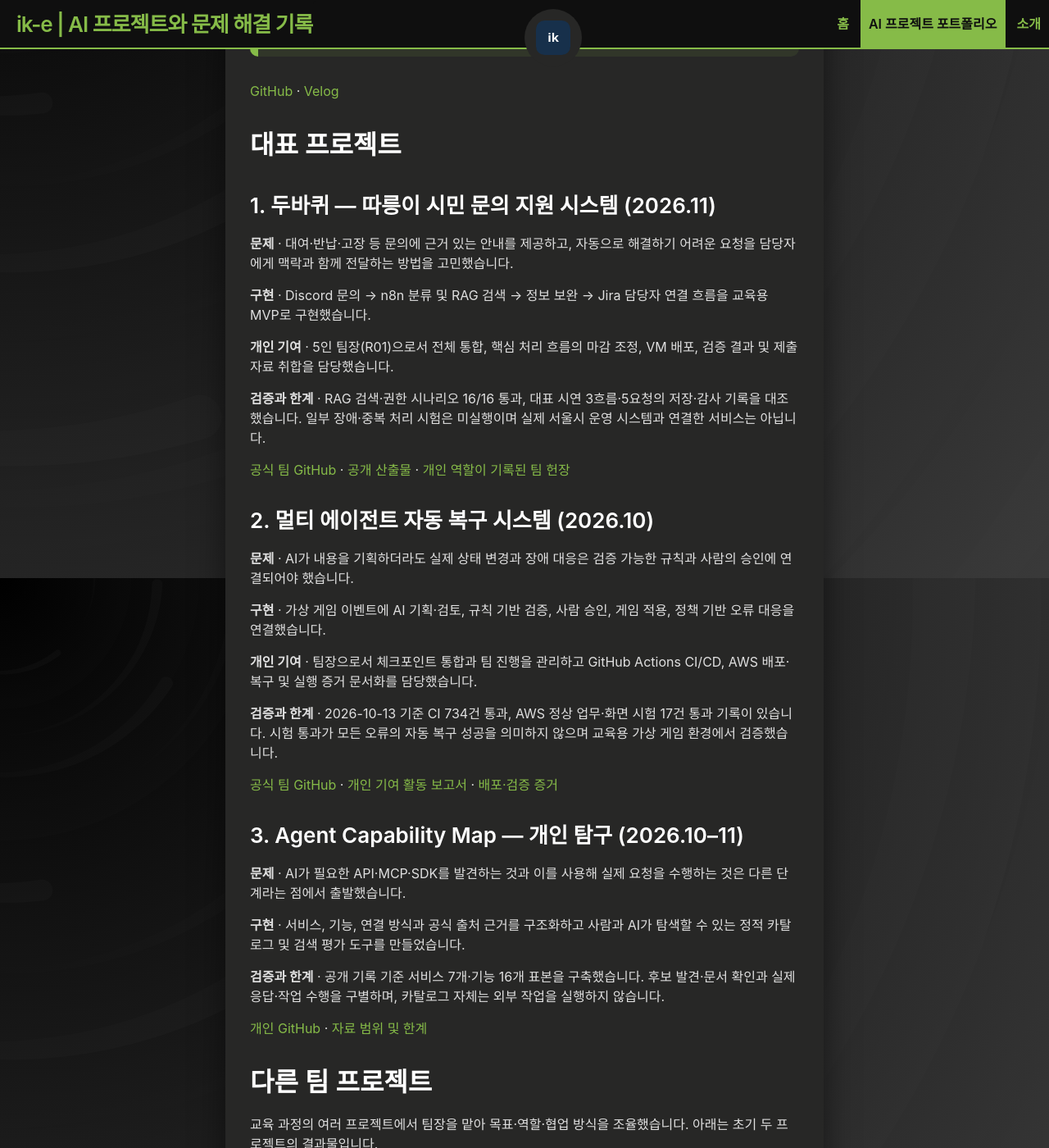
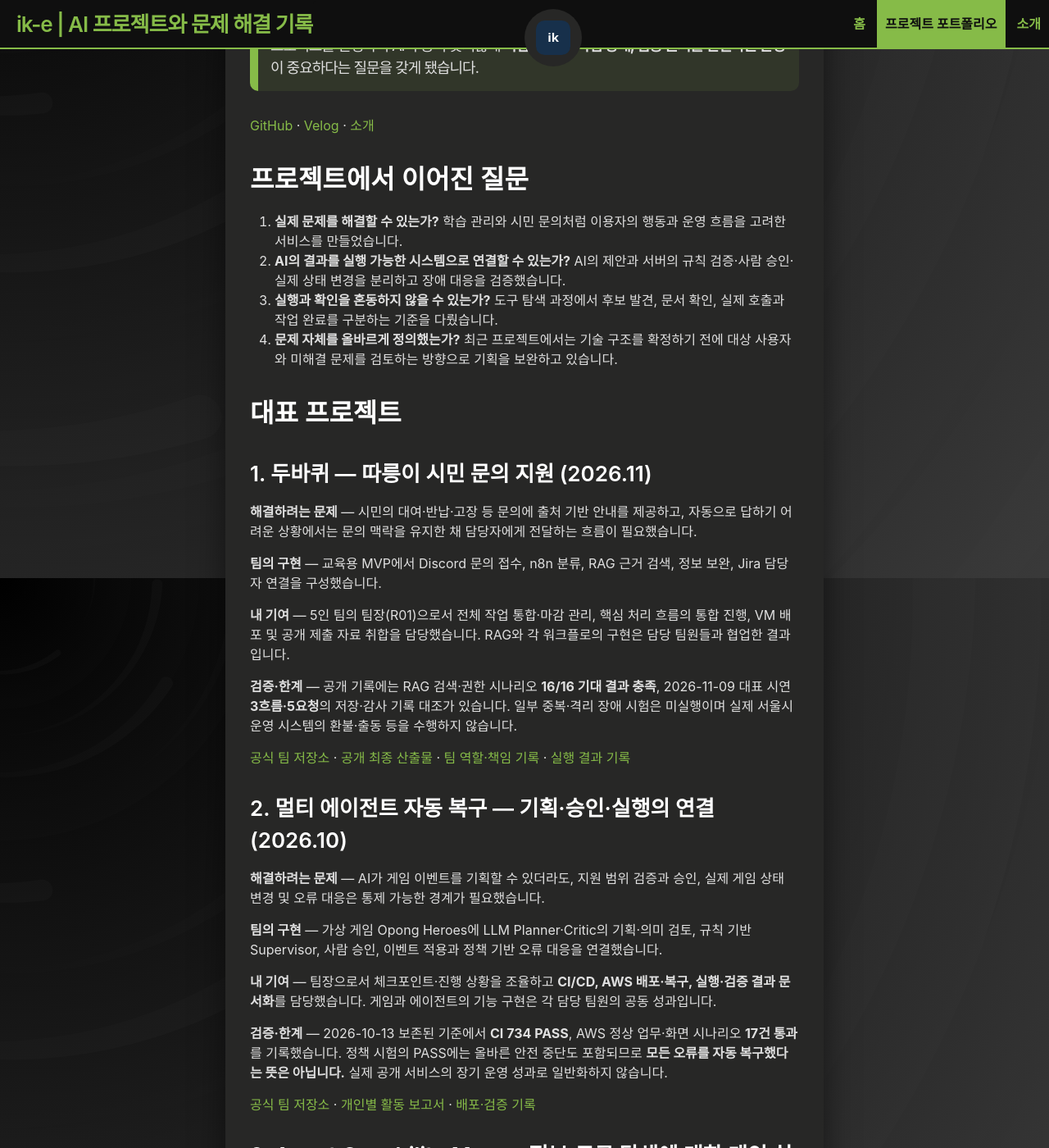
Before and after one commit to ik-e/ik-e.github.io, a Jekyll site: the page built from portfolio.md, in a window 1280 px wide and 1400 px high, scrolled down 255 px. Shown: the whole window at 82% size. Built offline with Jekyll 4.4.1, drawn with Linux system fonts in a browser that asks for light colours; some of the changed text lies outside the part shown.

Commit message:
portfolio: connect motivation, grounded contributions, evidence and ongoing problem definition

```diff
--- a/portfolio.md
+++ b/portfolio.md
@@ -1,64 +1,90 @@
 ---
 layout: page
-title: "AI 프로젝트 포트폴리오"
+title: "프로젝트 포트폴리오"
 permalink: /portfolio/
+description: "문제 발견부터 구현, 검증, 협업 방식의 개선까지 — ik-e의 프로젝트 기록"
 ---
 
-> **목표: 기술을 활용해 사람이 현실에서 겪는 문제를 실제로 해결하는 것.**
-> 문제를 발견하면 필요한 도구를 조사하고 구현합니다. AI와 팀원의 역량을 활용하되 중요한 판단과 실행 결과는 근거로 확인합니다.
+> **기술을 위한 기술보다, 실제로 누군가의 문제를 해결하는 데 관심이 있습니다.**
+>
+> 문제를 발견하면 필요한 정보와 도구를 조사하고, 가능한 해결책을 직접 구현해 확인합니다. 프로젝트를 진행하며 AI의 능력 못지않게 **사람의 의도, 작업 상태, 검증 근거를 연결하는 환경**이 중요하다는 질문을 갖게 됐습니다.
 
-[GitHub](https://github.com/ik-e) · [Velog](https://velog.io/@ik_e)
+[GitHub](https://github.com/ik-e) · [Velog](https://velog.io/@ik_e) · [소개]({{ '/about/' | relative_url }})
+
+## 프로젝트에서 이어진 질문
+
+1. **실제 문제를 해결할 수 있는가?** 학습 관리와 시민 문의처럼 이용자의 행동과 운영 흐름을 고려한 서비스를 만들었습니다.
+2. **AI의 결과를 실행 가능한 시스템으로 연결할 수 있는가?** AI의 제안과 서버의 규칙 검증·사람 승인·실제 상태 변경을 분리하고 장애 대응을 검증했습니다.
+3. **실행과 확인을 혼동하지 않을 수 있는가?** 도구 탐색 과정에서 후보 발견, 문서 확인, 실제 호출과 작업 완료를 구분하는 기준을 다뤘습니다.
+4. **문제 자체를 올바르게 정의했는가?** 최근 프로젝트에서는 기술 구조를 확정하기 전에 대상 사용자와 미해결 문제를 검토하는 방향으로 기획을 보완하고 있습니다.
 
 ## 대표 프로젝트
 
-### 1. 두바퀴 — 따릉이 시민 문의 지원 시스템 (2026.11)
+### 1. 두바퀴 — 따릉이 시민 문의 지원 (2026.11)
 
-**문제** · 대여·반납·고장 등 문의에 근거 있는 안내를 제공하고, 자동으로 해결하기 어려운 요청을 담당자에게 맥락과 함께 전달하는 방법을 고민했습니다.
+**해결하려는 문제** — 시민의 대여·반납·고장 등 문의에 출처 기반 안내를 제공하고, 자동으로 답하기 어려운 상황에서는 문의 맥락을 유지한 채 담당자에게 전달하는 흐름이 필요했습니다.
 
-**구현** · Discord 문의 → n8n 분류 및 RAG 검색 → 정보 보완 → Jira 담당자 연결 흐름을 교육용 MVP로 구현했습니다.
+**팀의 구현** — 교육용 MVP에서 Discord 문의 접수, n8n 분류, RAG 근거 검색, 정보 보완, Jira 담당자 연결을 구성했습니다.
 
-**개인 기여** · 5인 팀장(R01)으로서 전체 통합, 핵심 처리 흐름의 마감 조정, VM 배포, 검증 결과 및 제출 자료 취합을 담당했습니다.
+**내 기여** — 5인 팀의 팀장(R01)으로서 전체 작업 통합·마감 관리, 핵심 처리 흐름의 통합 진행, VM 배포 및 공개 제출 자료 취합을 담당했습니다. RAG와 각 워크플로의 구현은 담당 팀원들과 협업한 결과입니다.
 
-**검증과 한계** · RAG 검색·권한 시나리오 16/16 통과, 대표 시연 3흐름·5요청의 저장·감사 기록을 대조했습니다. 일부 장애·중복 처리 시험은 미실행이며 실제 서울시 운영 시스템과 연결한 서비스는 아닙니다.
+**검증·한계** — 공개 기록에는 RAG 검색·권한 시나리오 **16/16 기대 결과 충족**, 2026-11-09 대표 시연 **3흐름·5요청**의 저장·감사 기록 대조가 있습니다. 일부 중복·격리 장애 시험은 미실행이며 실제 서울시 운영 시스템의 환불·출동 등을 수행하지 않습니다.
 
-[공식 팀 GitHub](https://github.com/encore-ai-campus/aio-01-p4-team2) · [공개 산출물](https://github.com/encore-ai-campus/aio-01-p4-team2/tree/main/submission/public) · [개인 역할이 기록된 팀 헌장](https://github.com/encore-ai-campus/aio-01-p4-team2/blob/main/docs/project/TEAM-CHARTER.md)
+[공식 팀 저장소](https://github.com/encore-ai-campus/aio-01-p4-team2) · [공개 최종 산출물](https://github.com/encore-ai-campus/aio-01-p4-team2/tree/main/submission/public) · [팀 역할·책임 기록](https://github.com/encore-ai-campus/aio-01-p4-team2/blob/main/docs/project/TEAM-CHARTER.md) · [실행 결과 기록](https://github.com/encore-ai-campus/aio-01-p4-team2/blob/main/docs/project/daily/DAY82.md)
 
-### 2. 멀티 에이전트 자동 복구 시스템 (2026.10)
+### 2. 멀티 에이전트 자동 복구 — 기획·승인·실행의 연결 (2026.10)
 
-**문제** · AI가 내용을 기획하더라도 실제 상태 변경과 장애 대응은 검증 가능한 규칙과 사람의 승인에 연결되어야 했습니다.
+**해결하려는 문제** — AI가 게임 이벤트를 기획할 수 있더라도, 지원 범위 검증과 승인, 실제 게임 상태 변경 및 오류 대응은 통제 가능한 경계가 필요했습니다.
 
-**구현** · 가상 게임 이벤트에 AI 기획·검토, 규칙 기반 검증, 사람 승인, 게임 적용, 정책 기반 오류 대응을 연결했습니다.
+**팀의 구현** — 가상 게임 Opong Heroes에 LLM Planner·Critic의 기획·의미 검토, 규칙 기반 Supervisor, 사람 승인, 이벤트 적용과 정책 기반 오류 대응을 연결했습니다.
 
-**개인 기여** · 팀장으로서 체크포인트 통합과 팀 진행을 관리하고 GitHub Actions CI/CD, AWS 배포·복구 및 실행 증거 문서화를 담당했습니다.
+**내 기여** — 팀장으로서 체크포인트·진행 상황을 조율하고 **CI/CD, AWS 배포·복구, 실행·검증 결과 문서화**를 담당했습니다. 게임과 에이전트의 기능 구현은 각 담당 팀원의 공동 성과입니다.
 
-**검증과 한계** · 2026-10-13 기준 CI 734건 통과, AWS 정상 업무·화면 시험 17건 통과 기록이 있습니다. 시험 통과가 모든 오류의 자동 복구 성공을 의미하지 않으며 교육용 가상 게임 환경에서 검증했습니다.
+**검증·한계** — 2026-10-13 보존된 기준에서 **CI 734 PASS**, AWS 정상 업무·화면 시나리오 **17건 통과**를 기록했습니다. 정책 시험의 PASS에는 올바른 안전 중단도 포함되므로 **모든 오류를 자동 복구했다는 뜻은 아닙니다.** 실제 공개 서비스의 장기 운영 성과로 일반화하지 않습니다.
 
-[공식 팀 GitHub](https://github.com/encore-ai-campus/aio-01-p3-team2) · [개인 기여 활동 보고서](https://github.com/encore-ai-campus/aio-01-p3-team2/blob/main/docs/ik/프로젝트_활동보고서_2026-10-08_12-13.md) · [배포·검증 증거](https://github.com/encore-ai-campus/aio-01-p3-team2/blob/main/docs/ik/검증산출물/2026-10-13_main_AWS_첫배포.md)
+[공식 팀 저장소](https://github.com/encore-ai-campus/aio-01-p3-team2) · [개인별 활동 보고서](https://github.com/encore-ai-campus/aio-01-p3-team2/blob/main/docs/ik/프로젝트_활동보고서_2026-10-08_12-13.md) · [배포·검증 기록](https://github.com/encore-ai-campus/aio-01-p3-team2/blob/main/docs/ik/검증산출물/2026-10-13_main_AWS_첫배포.md)
 
-### 3. Agent Capability Map — 개인 탐구 (2026.10–11)
+### 3. Agent Capability Map — 정보·도구 탐색에 대한 개인 실험 (2026.10–11)
 
-**문제** · AI가 필요한 API·MCP·SDK를 발견하는 것과 이를 사용해 실제 요청을 수행하는 것은 다른 단계라는 점에서 출발했습니다.
+**발견한 문제** — AI가 알맞은 API·MCP·SDK 문서를 찾는 일과 실제 작업을 수행하는 일은 다릅니다. 기능을 발견하고 근거를 확인하는 단계 자체를 명료하게 다루고 싶었습니다.
 
-**구현** · 서비스, 기능, 연결 방식과 공식 출처 근거를 구조화하고 사람과 AI가 탐색할 수 있는 정적 카탈로그 및 검색 평가 도구를 만들었습니다.
+**내 구현** — Service·Operation·Binding과 주장별 Evidence를 구조화하고, 사람이 둘러보거나 AI가 단계적으로 검색할 수 있는 정적 카탈로그와 검색 평가 도구를 만들었습니다.
 
-**검증과 한계** · 공개 기록 기준 서비스 7개·기능 16개 표본을 구축했습니다. 후보 발견·문서 확인과 실제 응답·작업 수행을 구별하며, 카탈로그 자체는 외부 작업을 실행하지 않습니다.
+**검증·한계** — 공개 README 기준 **Service 7개·Operation 16개**의 초기 표본이 있습니다. 검색 예제는 동작 확인용이며 통계적 성능 검증 기준에는 도달하지 않았습니다. 이 카탈로그는 **외부 API를 실제 실행하는 시스템이 아닙니다.**
 
-[개인 GitHub](https://github.com/ik-e/agent-capability-map) · [자료 범위 및 한계](https://github.com/ik-e/agent-capability-map/blob/main/docs/internet-map-scope-review-2026-11-03.md)
+[개인 프로젝트 저장소](https://github.com/ik-e/agent-capability-map) · [범위와 근거 관리 검토](https://github.com/ik-e/agent-capability-map/blob/main/docs/internet-map-scope-review-2026-11-03.md)
+
+## 현재 진행 중인 작업 — chaja-you (2026.11–)
+
+**탐구 주제** — 이용자 요청에 따라 조사 절차를 구성하고 근거를 연결하는 시스템을 기획하고 있습니다.
+
+**현재 단계** — 기획·요구사항 및 평가 조건 정리 단계입니다. 초기에는 기술 구조와 기능을 구체화하려 했으나, 멘토링 이후 **타겟 사용자·페인포인트·문제 정의·핵심 피처**를 먼저 재검토하도록 기획 과정을 조정했습니다. 팀원별 독립 조사와 비교·통합 과제도 구분했습니다.
+
+**아직 검증하지 않은 것** — 최종 문제 정의와 실제 사용자 효과, 완성된 조사 시스템의 성능은 확정된 결과로 제시하지 않습니다.
+
+[진행 중인 공개 저장소](https://github.com/ik-e/chaja-you) · [기획·작업 상태 기록](https://github.com/ik-e/chaja-you/blob/main/CURRENT.md) · [평가 기준 초안](https://github.com/ik-e/chaja-you/blob/main/EVAL.md)
 
 ## 다른 팀 프로젝트
 
-교육 과정의 여러 프로젝트에서 팀장을 맡아 목표·역할·협업 방식을 조율했습니다. 아래는 초기 두 프로젝트의 결과물입니다.
+네 차례의 팀 프로젝트에서 팀장으로 참여했습니다. 아래 두 프로젝트는 각 기능의 구현을 맡은 팀원들과 함께 수행한 결과입니다.
 
-| 프로젝트 | 확인 가능한 결과와 개인 역할 | 원본 |
+| 프로젝트 | 수행 내용 및 확인 가능한 결과 | 원본 |
 | --- | --- | --- |
-| **오케퐁터디** · 1차 | 학습 기록·스터디 관리·AI 학습 분석을 운영 로그와 사용자 평가까지 연결한 팀 프로젝트. README에 자동 테스트 63건 통과 기록 | [공식 GitHub](https://github.com/encore-ai-campus/aio-01-p1-team3) |
-| **AI MAFIA** · 2차 | 사람과 AI가 함께하는 게임. Backend 게임 흐름·API, Docker 실행 환경, 기획·설계 문서에 직접 기여 | [공식 GitHub·시연](https://github.com/encore-ai-campus/aio-01-p2-team4) |
+| **오케퐁터디** · 1차 | 학습 기록·스터디 참여·AI 분석·운영 로그를 연결한 학습 서비스. README에 **자동 테스트 63 PASS** 기록이 있습니다. 팀 운영과 개발 과정에 참여했으며, 세부 기능별 개인 기여는 원본 커밋을 기준으로 구분합니다. | [공식 GitHub](https://github.com/encore-ai-campus/aio-01-p1-team3) |
+| **AI MAFIA** · 2차 | 사람과 AI가 함께 플레이하는 추리 게임. **Backend 게임 흐름·API, Docker 환경, 기획·설계 문서**에 직접 기여했고, 실제 플레이 화면이 저장소에 있습니다. | [공식 GitHub·시연 화면](https://github.com/encore-ai-campus/aio-01-p2-team4) |
 
-## 판단과 시행착오의 기록
+## 시행착오와 판단이 바뀐 기록
 
-- [**15주차 회고 — 빠른 AI 개발과 팀의 이해 속도**](https://velog.io/@ik_e/SK네트웍스-Family-엔코아-AI캠퍼스-AI-오케스트레이션-캠프-1기10월-2주차-회고) · 팀원 자율성을 높여 개발했지만 전체 맥락 공유가 부족해진 경험, 작업 의존성과 AI 도구 사용량, 검증 시점에 대한 고민을 기록했습니다.
-- [**Velog 전체 기록**](https://velog.io/@ik_e) · 프로젝트 진행, 학습, 문제 발견과 판단 변경을 일차별로 남기고 있습니다.
+[**15주차 회고 — 빠른 AI 개발과 팀의 이해 속도**](https://velog.io/@ik_e/SK네트웍스-Family-엔코아-AI캠퍼스-AI-오케스트레이션-캠프-1기10월-2주차-회고)
+
+AI를 활용해 빠르게 구현하면서 팀원에게 자율성을 부여했지만, 코드와 문서의 증가 속도에 비해 전체 맥락 공유가 부족했습니다. 그 결과 작업 통합과 발표 준비에서 어려움이 생겼습니다. 이후 **일을 나누는 것뿐 아니라 현재 상태와 결정의 근거를 공유하는 방식**을 고민하게 됐습니다.
+
+[Velog 전체 기록](https://velog.io/@ik_e)
+
+## 앞으로의 방향
+
+저는 더 많은 AI 기능을 만드는 것 자체보다, **이미 존재하는 능력을 필요한 문제에 연결하고 그 효과를 확인하는 방법**을 탐구하고 싶습니다. 이를 위해 사용자의 의도를 구체화하고 기억·도구·작업 상태를 연결하는 환경을 고민하고 있습니다. 동시에 해결책이 실제 사람에게 도움이 되는지는 구현 여부와 별도로 검증하려 합니다.
 
 ---
 
-**기록을 읽는 기준** · 팀의 공동 성과와 제 기여를 구분했습니다. 실행·시험 수치는 당시의 원본 근거를 따르며 미검증 항목과 계획을 완료한 결과로 표현하지 않았습니다.
+**자료를 읽는 기준** — 팀의 공동 성과와 개인 기여를 구별했습니다. 수치는 해당 시점의 원본 보고서 기준이며, 계획·미실행·부분 검증 결과를 완료된 성과로 해석하지 않습니다.
```
